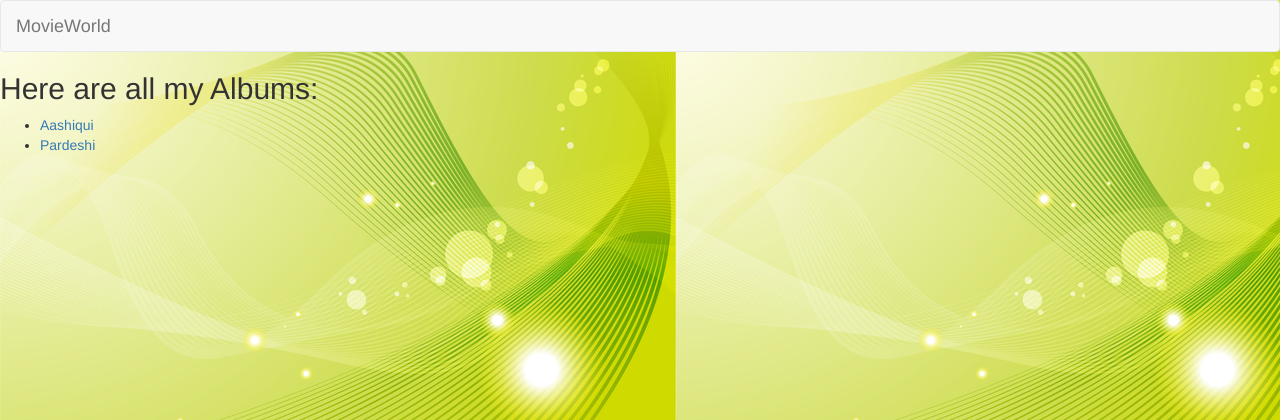
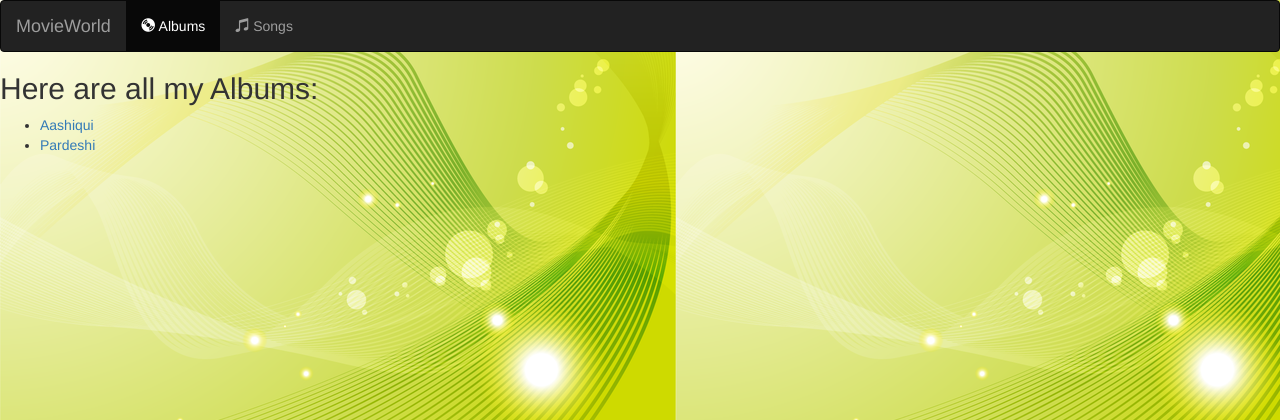
Before and after one commit to jyotisagar/MovieWorldDjango, a Django app: page /music/ in a window 1280 px wide. Shown: the top 420 px of the page. Run offline with Django 3.2, Linux system fonts and the light colour scheme; data comes from the database, SQL or seed files in the repository; some libraries are stand-ins or nearby versions.

Commit message:
ch:26-Navigation Menu

```diff
--- a/music/templates/music/index.html
+++ b/music/templates/music/index.html
@@ -1,12 +1,35 @@
 {% load staticfiles %}
 <link type="text/css" rel="stylesheet" href="{% static 'music/styles.css' %}"/>
 <link type="text/css" rel="stylesheet" href="https://maxcdn.bootstrapcdn.com/bootstrap/3.3.6/css/bootstrap.min.css">
-<!--<link type="text/css" rel="stylesheet" href="{% static 'music/bootstrap.min.css' %}">-->
+<link type="text/css" rel="stylesheet" href="https://fonts.googleapis.com/css?family=Satisfy">
+<script src="https://ajax.googleapis.com/ajax/libs/jquery/1.12.0/jquery.min.js"></script>
+<script src="https://maxcdn.bootstrapcdn.com/bootstrap/3.3.6/js/bootstrap.min.js"></script>
 
-<nav class="navbar navbar-default">
+<nav class="navbar navbar-inverse">
     <div class="container-fluid">
+        <!--header-->
         <div class="navbar-header">
+            <button type="button" class="navbar-toggle" data-toggle="collapse" data-target="#topNavBar">
+                <span class="icon-bar"></span>
+                <span class="icon-bar"></span>
+                <span class="icon-bar"></span>
+            </button>
             <a class="navbar-brand" href="{% url 'music:index' %}">MovieWorld</a>
+        </div>
+        <!--Items-->
+        <div class="collapse navbar-collapse">
+            <ul class="nav navbar-nav">
+                <li class="active">
+                    <a href="{% url 'music:index' %}">
+                        <span class="glyphicon glyphicon-cd" aria-hidden="true"></span>&nbsp;Albums
+                    </a>
+                </li>
+                <li class="">
+                    <a href="#">
+                        <span class="glyphicon glyphicon-music" aria-hidden="true"></span>&nbsp;Songs
+                    </a>
+                </li>
+            </ul>
         </div>
     </div>
 </nav>
```
